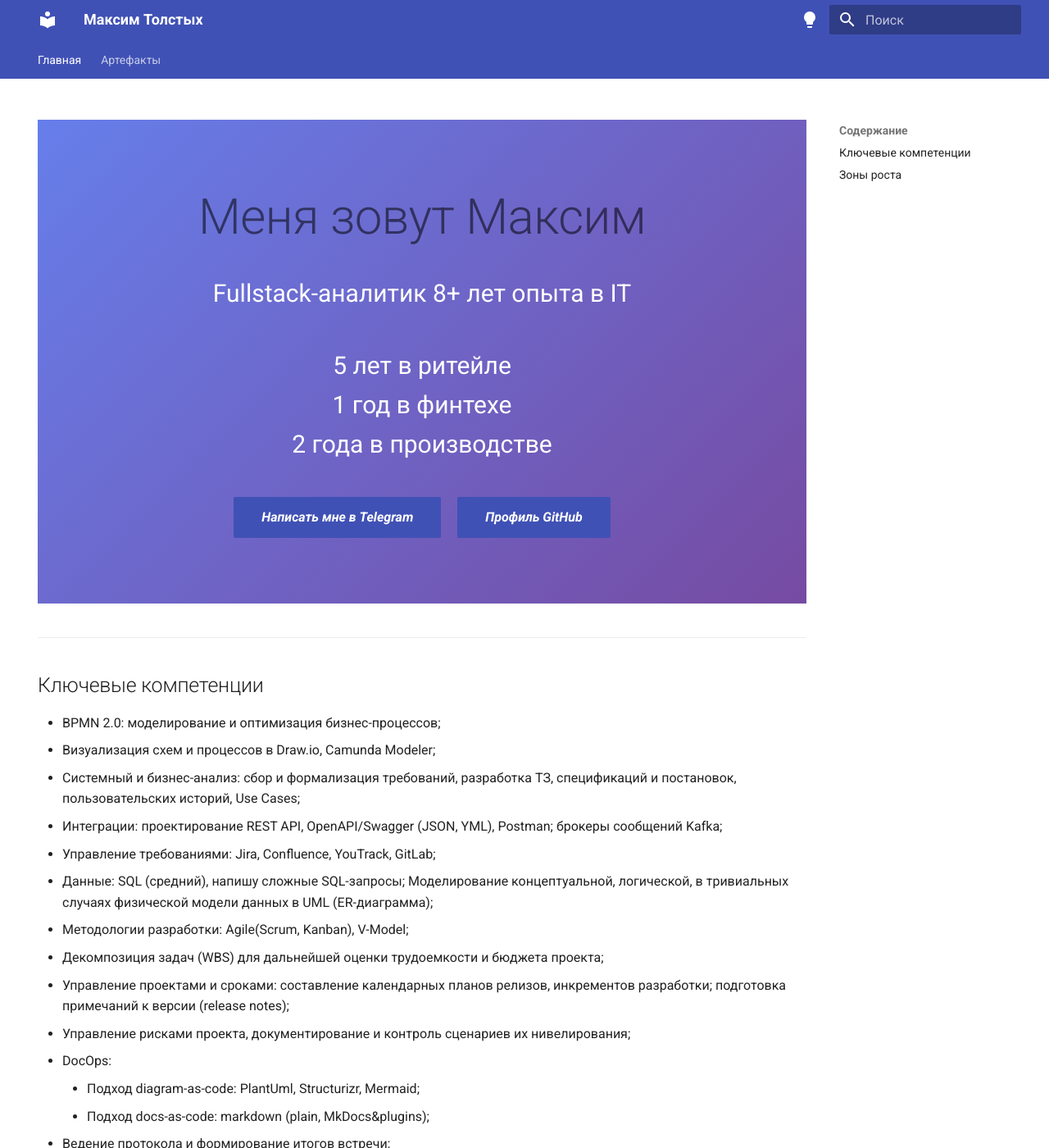
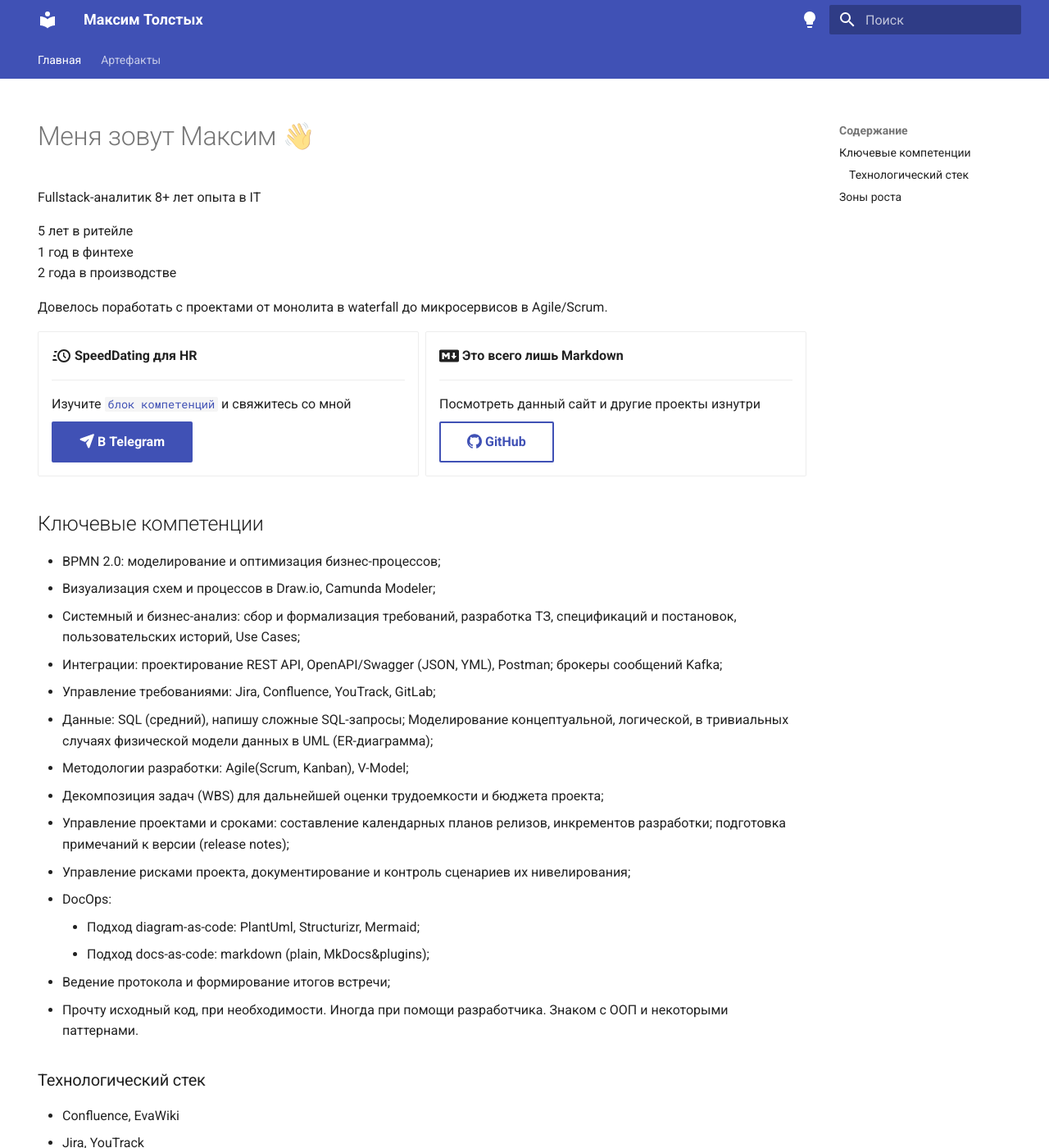
Before and after one commit to DocItSage/docitsage.github.io, an MkDocs documentation site: the page built from docs/index.md, in a window 1280 px wide and 1400 px high. Shown: the whole window at 82% size. Built offline with MkDocs 1.6.1 and Material for MkDocs 9.7.7, drawn with Linux system fonts in a browser that asks for light colours; some of the changed text lies outside the part shown.

Commit message:
Clean look

```diff
--- a/docs/index.md
+++ b/docs/index.md
@@ -5,54 +5,35 @@
 hide:
   - navigation
 ---
-<div class="hero-container">
-<div class="hero">
-  <div class="hero-content">
-    <h1>Меня зовут Максим</h1>
-    <p>Fullstack-аналитик 8+ лет опыта в IT</p>
-    <p>5 лет в ритейле<br/>
+
+# Меня зовут Максим 👋
+<p>Fullstack-аналитик 8+ лет опыта в IT</p>
+<p>5 лет в ритейле<br/>
 1 год в финтехе<br/>
 2 года в производстве</p>
-    <div class="hero-buttons">
-        <a href="https://t.me/DocItSage" class="md-button md-button--primary">
-          <i class="fa-brands fa-telegram"> Написать мне в Telegram </i>
-        </a>
-        <a href="https://github.com/DocItSage" class="md-button md-button--primary">
-          <i class="fa-brands fa-github"> Профиль GitHub </i>
-        </a>
-    </div>
-  </div>
-</div>
+
+Довелось поработать с проектами от монолита в waterfall до микросервисов в Agile/Scrum.
+
+<div class="grid cards" markdown>
+
+-   :material-clock-fast:{ .lg .middle } __SpeedDating для HR__
+
+    ---
+
+    Изучите  [`блок компетенций`](#ключевые-компетенции) и свяжитесь со мной
+
+    [:fontawesome-solid-paper-plane: В Telegram](https://t.me/DocItSage){ .md-button .md-button--primary}
+
+-   :fontawesome-brands-markdown:{ .lg .middle } __Это всего лишь Markdown__
+
+    ---
+
+    Посмотреть данный сайт и другие проекты изнутри
+
+    [:simple-github: GitHub](https://github.com/DocItSage){ .md-button }
+
 </div>
 
-<style>
-  .hero {
-    background: linear-gradient(135deg, #667eea 0%, #764ba2 100%);
-    color: white;
-    padding: 4rem 2rem;
-    text-align: center;
-    border-radius: 8px;
-    margin-bottom: 2rem;
-  }
-  .hero h1 {
-    font-size: 3rem;
-    margin-bottom: 1rem;
-  }
-  .hero p {
-    font-size: 1.5rem;
-    margin-bottom: 2rem;
-  }
-  .hero-buttons {
-    display: flex;
-    justify-content: center;
-    gap: 1rem;
-  }
-  .hero-buttons a {
-    text-decoration: none;
-  }
-</style>
-
----
 ## Ключевые компетенции
 
 - BPMN 2.0: моделирование и оптимизация бизнес-процессов;
@@ -71,9 +52,16 @@
 - Ведение протокола и формирование итогов встречи;
 - Прочту исходный код, при необходимости. Иногда при помощи разработчика. Знаком с ООП и некоторыми паттернами.
 
----
+###  Технологический стек
+*   Confluence, EvaWiki
+*   Jira, YouTrack
+*   MSSQL, PostgreSQL, MongoDB
+*   Camunda, Camunda Cockpit, Camunda Modeler
+*   GitHub/GitLab/Bitbucket
+*   Markdown, UML, BPMN
+
 ## Зоны роста
 
 - сложные интеграции;
 - архитектура: немного смыслю в терминологии и концепциях, но самостоятельно потрогать на проде не довелось;
-  - фасилитация встреч: большую группу тихонь не разговорю, балаган не сбалансирую -- пока не научился.
+- фасилитация встреч: большую группу тихонь не разговорю, балаган не сбалансирую -- пока не научился.
--- a/docs/stylesheets/extra.css
+++ /dev/null
@@ -1,58 +0,0 @@
-/* Hero block styling */
-.hero-container {
-  width: 100%;
-  margin: 0;
-  padding: 0;
-  background: linear-gradient(135deg, #667eea 0%, #764ba2 100%);
-}
-
-.hero {
-  max-width: 1200px;
-  margin: 0 auto;
-  padding: 4rem 2rem;
-  text-align: center;
-  color: white;
-}
-
-.hero h1 {
-  font-size: 3rem;
-  margin-bottom: 1rem;
-}
-
-.hero p {
-  font-size: 1.5rem;
-  margin-bottom: 2rem;
-}
-
-.hero-buttons {
-  display: flex;
-  justify-content: center;
-  gap: 1rem;
-}
-
-.hero-buttons a {
-  text-decoration: none;
-}
-
-/* Content styling */
-.content {
-  max-width: 1200px;
-  margin: 2rem auto;
-  padding: 0 2rem;
-}
-
-/* Skills grid */
-.skills {
-  display: grid;
-  grid-template-columns: repeat(auto-fill, minmax(150px, 1fr));
-  gap: 1rem;
-  margin: 2rem 0;
-}
-
-.skill-item {
-  text-align: center;
-}
-
-.skill-item img {
-  max-width: 100%;
-}
--- a/mkdocs.yml
+++ b/mkdocs.yml
@@ -36,10 +36,6 @@
   - social:
       cards_layout_options:
         background_color: "#1962ff"
-        logo: docs/assets/images/logo.jpeg
-
-extra_css:
-  - stylesheets/extra.css
 
 extra:
   social:
```
Also changed, not shown: docs/overrides/main.html (deleted, +0 -35 lines).
